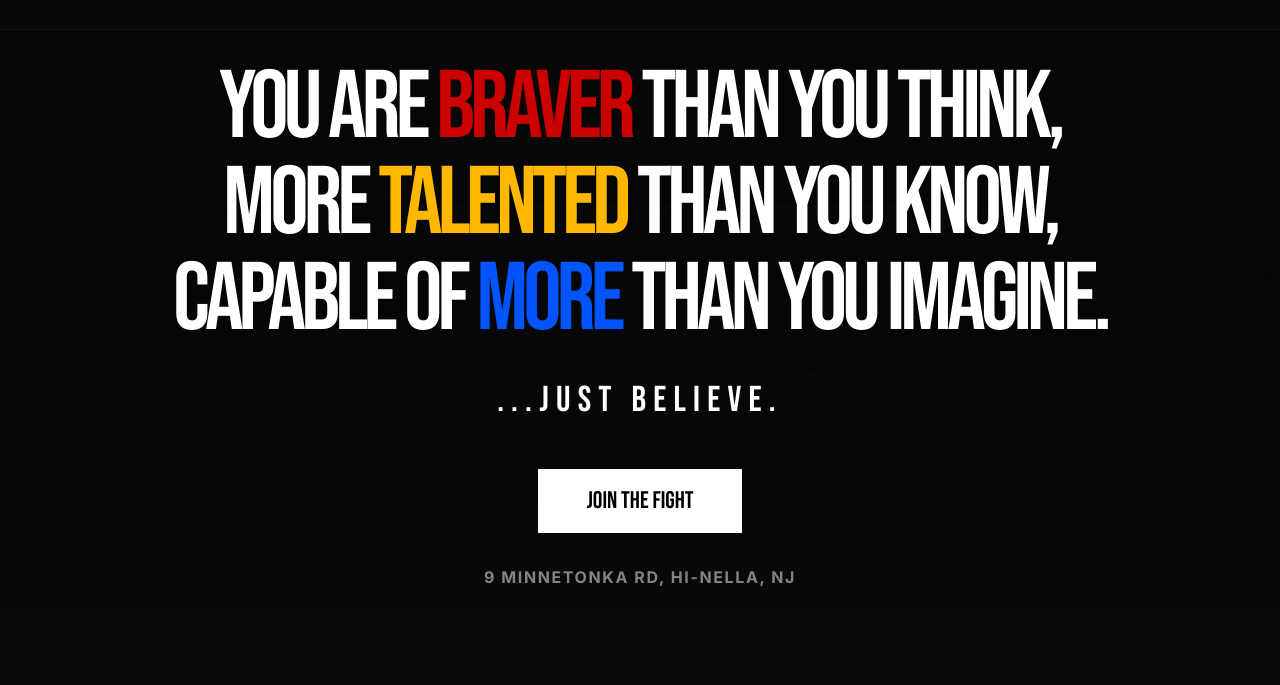
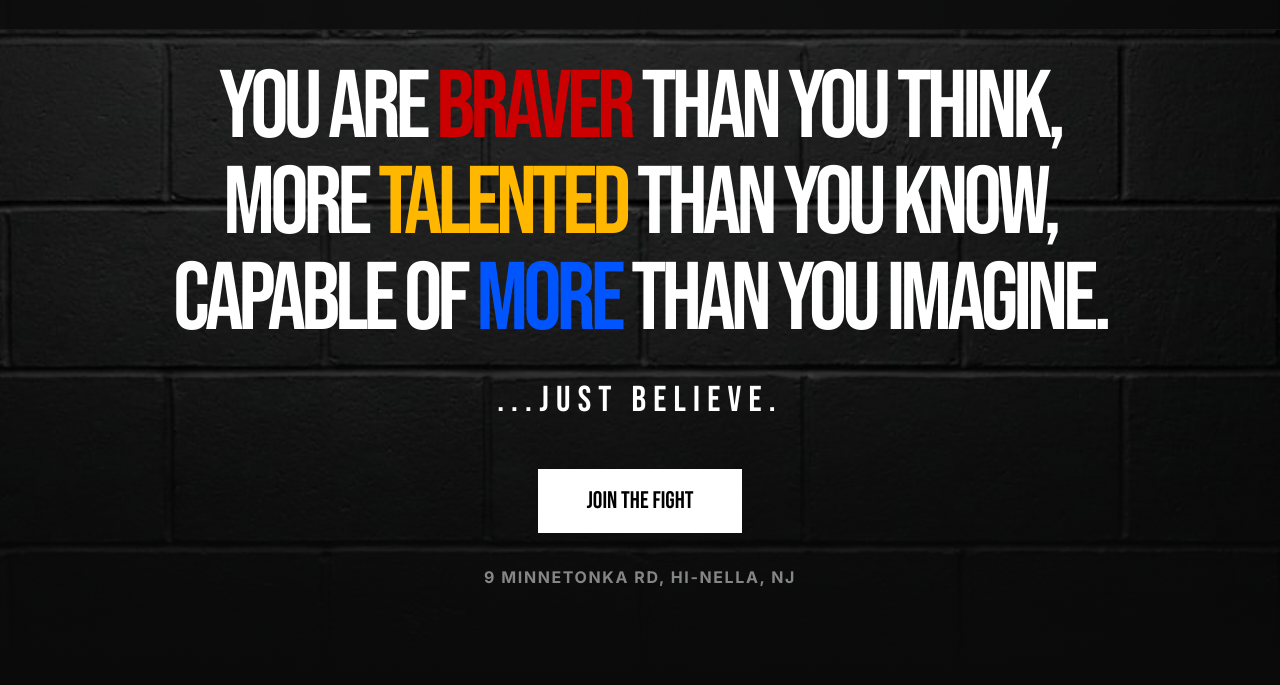
Before and after one commit to ed276/Ibelievehardknocks, a website built with Vite: page index.html in a window 1280 px wide. Shown: the part 115-800 px from the top of the page. Built offline with nearby package versions, Linux system fonts and the light colour scheme.

Commit message:
fix: Final visibility adjustment for background image (removed blend mode)

```diff
--- a/index.html
+++ b/index.html
@@ -48,7 +48,7 @@
     <!-- Hero Section -->
     <section id="home" class="relative min-h-screen flex items-center justify-center pt-20 overflow-hidden">
       <!-- Cinder Block Background -->
-      <div class="absolute inset-0 bg-cinder bg-cover bg-center bg-fixed opacity-60 mix-blend-overlay"></div>
+      <div class="absolute inset-0 bg-cinder bg-cover bg-center bg-fixed opacity-100"></div>
       <div class="absolute inset-0 bg-gradient-to-b from-hardknocks-black/20 via-transparent to-hardknocks-black"></div>
 
       <div class="relative z-10 max-w-5xl px-6 text-center">
@@ -189,7 +189,7 @@
   <!-- Footer -->
   <footer id="contact" class="relative pt-24 pb-12 overflow-hidden">
     <!-- Cinder Block Background -->
-    <div class="absolute inset-0 bg-cinder bg-cover bg-center opacity-40 mix-blend-overlay"></div>
+    <div class="absolute inset-0 bg-cinder bg-cover bg-center opacity-80"></div>
     <div class="absolute inset-0 bg-gradient-to-t from-hardknocks-black via-hardknocks-black/90 to-transparent"></div>
 
     <div class="relative z-10 max-w-7xl mx-auto px-6">
--- a/src/style.css
+++ b/src/style.css
@@ -16,6 +16,9 @@
 /* Explicit fallback to ensure Vite processes the asset regardless of Tailwind logic */
 .bg-cinder {
   background-image: url("./assets/bg-cinder.jpg") !important;
+  background-size: cover;
+  background-position: center;
+  background-repeat: no-repeat;
 }
 
 :root {
```
